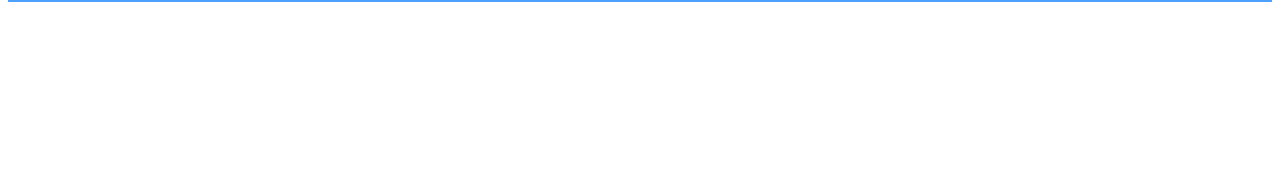
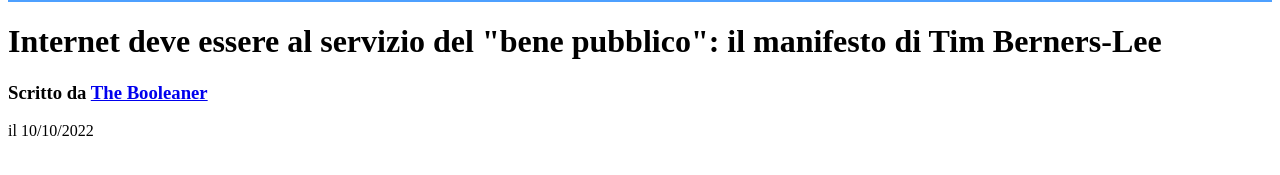
Before and after one commit to DGONNE/html-css-booleaner, a plain HTML site: page index.html in a window 1280 px wide. Shown: the part 331-506 px from the top of the page. Drawn offline with Linux system fonts and the light colour scheme.

Commit message:
feat: h1 main

```diff
--- a/index.html
+++ b/index.html
@@ -12,6 +12,15 @@
          <img class="logo" src="logo.svg"
         </div>
     </header>
+    <main>
+     <h1>Internet deve essere al servizio del "bene pubblico": il manifesto di Tim Berners-Lee</h1>
+      <h3 class="author-credit">
+        Scritto da
+        <a class="author-link" href="#">The Booleaner</a>
+      </h3>
+      <p>il 10/10/2022</p>
+
+    </main>
 
 </body>
 </html>
```
